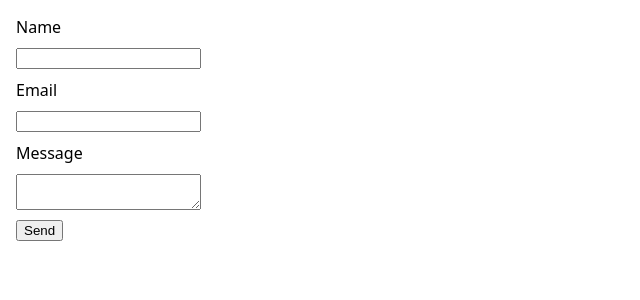
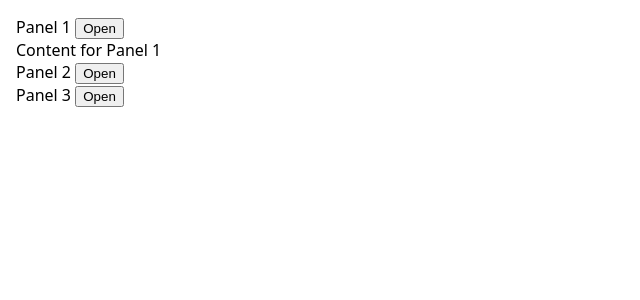
Before and after one commit to MarkVed17/reactopolis, a React (Create React App) app: page / in a window 1280 px wide. Shown: the top 300 px of the page, without its empty margins (0-640 px from the left). Built offline with nearby package versions, Linux system fonts and the light colour scheme.

Commit message:
Added `Accordian` app related components

```diff
--- a/src/App.js
+++ b/src/App.js
@@ -7,6 +7,7 @@ import DynamicCart from './np3-questions/cycleOne/DynamicCart.js';
 import SortByPrice from './np3-questions/cycleOne/SortByPrice.js';
 import Counter from './GreatFrontEnd/user-interface/Counter.js';
 import ContactForm from './GreatFrontEnd/user-interface/ContactForm.js';
+import Accordian from './np3-questions/cycleOne/Accordian.js';
 
 export default function App() {
   return (
@@ -17,7 +18,8 @@ export default function App() {
       {/* <DynamicCart /> */}
       {/* <SortByPrice /> */}
       {/* <Counter /> */}
-      <ContactForm />
+      {/* <ContactForm /> */}
+      <Accordian />
     </div>
   );
 }
--- /dev/null
+++ b/src/np3-questions/cycleOne/Accordian.js
@@ -0,0 +1,35 @@
+import React, { useState } from 'react';
+import AccordianPanel from './AccordianPanel';
+
+const accordianData = [
+    {
+        id: 0,
+        title: 'Panel 1',
+        content: 'Content for Panel 1',
+    },
+    {
+        id: 1,
+        title: 'Panel 2',
+        content: 'Content for Panel 2',
+    },
+    {
+        id: 2,
+        title: 'Panel 3',
+        content: 'Content for Panel 3',
+    }
+]
+
+export default function Accordian() {
+    const [activeIndex, setActiveIndex] = useState(0);
+
+    return(
+    <>
+        {accordianData.map((acc) =>
+        <AccordianPanel
+            data={acc}
+            isActive={acc.id === activeIndex}
+            togglePanel={() => setActiveIndex(acc.id)}
+        />)}
+    </>
+    )
+}
--- /dev/null
+++ b/src/np3-questions/cycleOne/AccordianPanel.js
@@ -0,0 +1,15 @@
+import React from "react";
+
+export default function AccordianPanel({data, isActive, togglePanel}) {
+
+    return (
+    <>
+        <div>
+            <span>{data.title} </span>
+            <button onClick={() => togglePanel(data.id)}>
+                Open
+            </button>
+        </div>
+        {isActive && <div>{data.content}</div>}
+    </>
+)}
```
